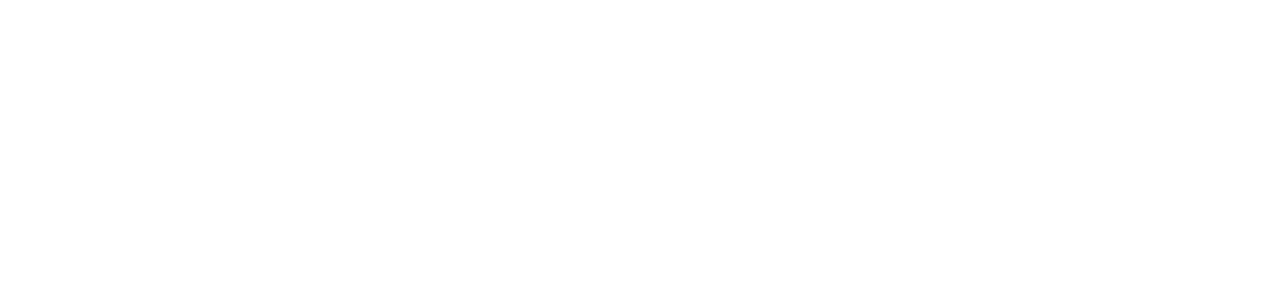
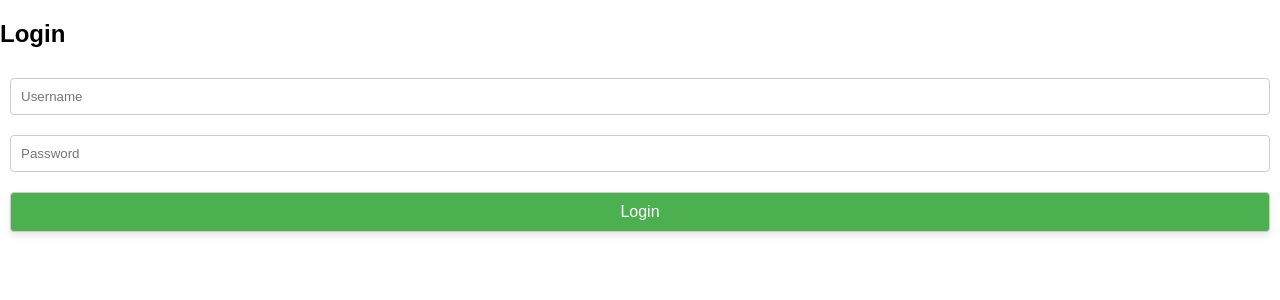
Before and after one commit to amrkal/TennisCourt-FrontEnd, a React (Create React App) app: page /login in a window 1280 px wide. Before the commit this address had no page. Shown: the top 300 px of the page. Built offline with nearby package versions, Linux system fonts and the light colour scheme.

Commit message:
ROute Corrent for admin and login

```diff
--- a/src/Routes.js
+++ b/src/Routes.js
@@ -3,12 +3,14 @@
 import React from 'react';
 import { Route, Routes as Switch } from 'react-router-dom';
 import App from './App'; // Example component
-// import LoginPage from './LoginPage'; // Example component
-// import AdminPage from './AdminPage'; // Example component
+import LoginPage from './LoginPage'; // Example component
+import AdminPage from './AdminPage'; // Example component
 
 const Routes = () => (
   <Switch>
     <Route path="/" element={<App />} />
+    <Route path="/login" element={<LoginPage />} />
+    <Route path="/admin" element={<AdminPage />} />
   </Switch>
 );
 
```
